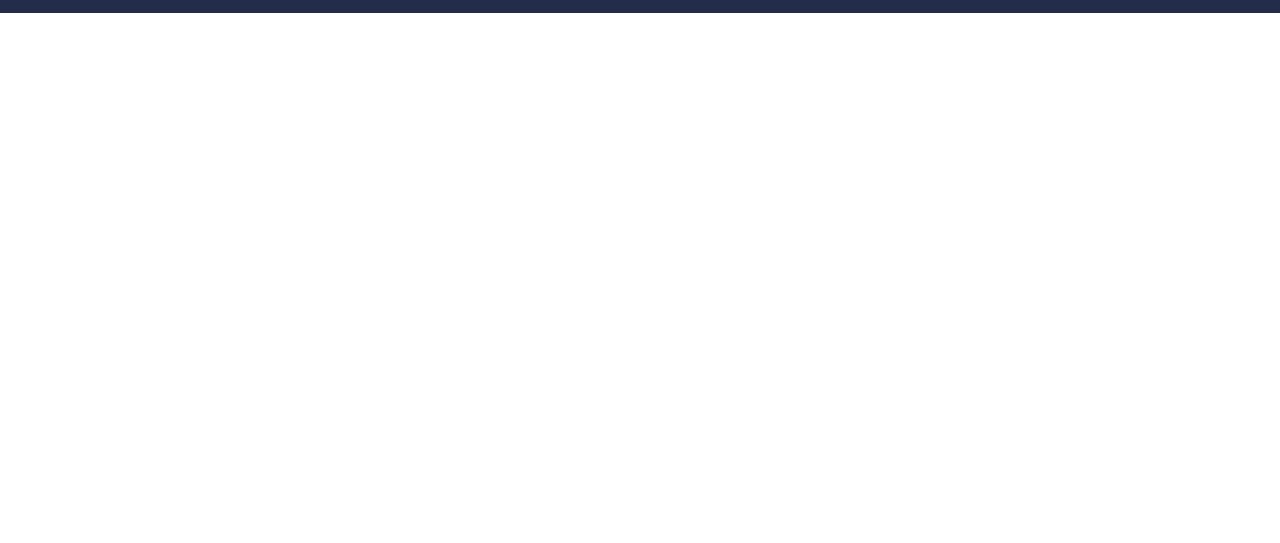
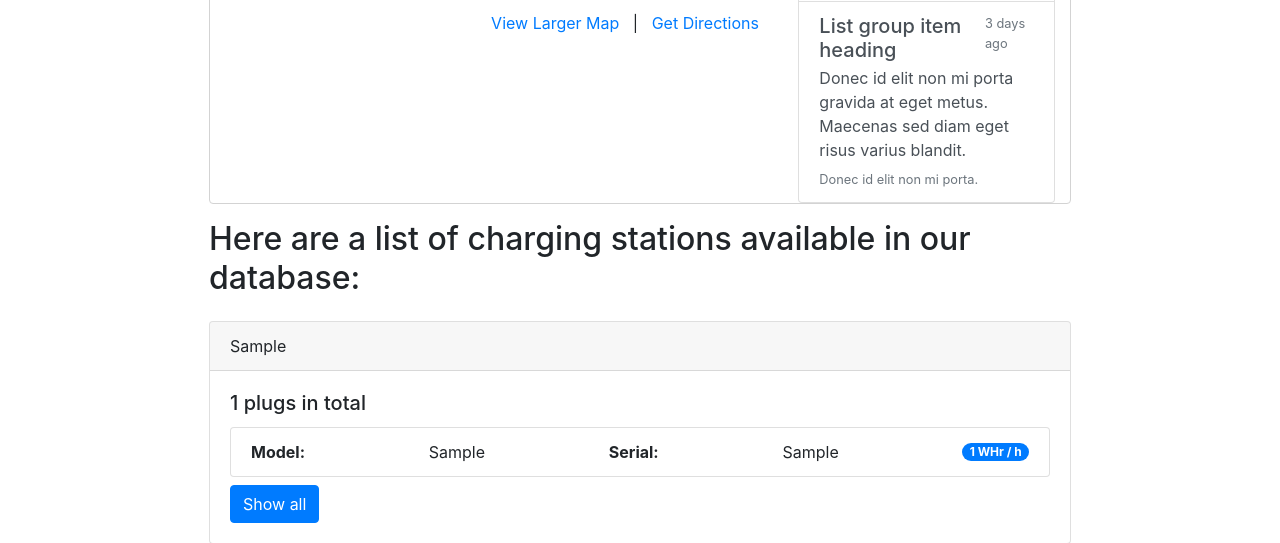
Before and after one commit to Haotian9850/qanat, a PHP site: page / in a window 1280 px wide. Shown: the part 642-1185 px from the top of the page. Before the commit the page ends 655 px from the top, so only its background shows below. Run offline with PHP 8.4, Linux system fonts and the light colour scheme; tables that the repository leaves empty hold one stand-in row (values such as "Sample post"); data that the repository does not hold is empty.

Commit message:
updated homepage.html

```diff
--- a/connect.php
+++ b/connect.php
@@ -13,7 +13,7 @@
             exit();
         }
         if($conn->ping()){
-            printf("Connection to SQL server %s is successful.\n", SERVER);
+            //printf("Connection to SQL server %s is successful.\n", SERVER);  //DEBUG ONLY
         }else{
             error_log("SQL error while pinging host: ".$conn->error);
         }
--- a/style.css
+++ b/style.css
@@ -11,6 +11,13 @@
     margin-top: 1rem !important;
     margin-bottom: 1rem !important;
 }
+
+.map {
+    border: solid 1px #D3D3D3 !important;
+    border-radius: 4px !important;
+    padding-top: 10px !important;
+}
+
 
 .msg {
     width: 100% !important;
--- a/templates/footer.php
+++ b/templates/footer.php
@@ -8,5 +8,6 @@
     <script src="https://code.jquery.com/jquery-3.3.1.slim.min.js" integrity="sha384-q8i/X+965DzO0rT7abK41JStQIAqVgRVzpbzo5smXKp4YfRvH+8abtTE1Pi6jizo" crossorigin="anonymous"></script>
     <script src="https://cdnjs.cloudflare.com/ajax/libs/popper.js/1.14.7/umd/popper.min.js" integrity="sha384-UO2eT0CpHqdSJQ6hJty5KVphtPhzWj9WO1clHTMGa3JDZwrnQq4sF86dIHNDz0W1" crossorigin="anonymous"></script>
     <script src="https://stackpath.bootstrapcdn.com/bootstrap/4.3.1/js/bootstrap.min.js" integrity="sha384-JjSmVgyd0p3pXB1rRibZUAYoIIy6OrQ6VrjIEaFf/nJGzIxFDsf4x0xIM+B07jRM" crossorigin="anonymous"></script>
+    <script src="../resources/scripts/toggle.js"></script>
   </body>
 </html>
--- a/templates/header.php
+++ b/templates/header.php
@@ -15,10 +15,9 @@
   <nav class="navbar navbar-expand-lg navbar-light bg-light">
         <a href="?action=homepage" class="navbar-brand">Qanat: Find Electricity for Your Car</a>
         <?php if(isset($_SESSION["username"])){ ?>
-          <div class="btn btn-light" role="alert">
-                  Logged in as <?php echo $_SESSION["username"] ?> &nbsp;
-              <a href="?action=reviews" class="btn btn-light">Leave a Review</a>
-              <a href="?action=logout">Log out</a>
+                  Logged in as&nbsp;<b><?php echo $_SESSION["username"] ?></b> &nbsp;&nbsp;&nbsp;&nbsp;
+                <a href="?action=reviews" class="btn btn-primary">Leave a Review</a> &nbsp;&nbsp;&nbsp;
+                <a href="?action=logout" class="btn btn-danger">Log out</a>
           </div>
         <?php } ?>
         &nbsp;&nbsp;&nbsp;
@@ -26,8 +25,8 @@
         &nbsp;&nbsp;&nbsp;
         <?php if(!isset($_SESSION["username"])){ ?>
 
-          <a href="?action=register" class="btn btn-light">Register</a>
-          <a href="?action=login" class="btn btn-light">Log in</a>
+          <a href="?action=register" class="btn btn-primary">Register</a>&nbsp;&nbsp;&nbsp;
+          <a href="?action=login" class="btn btn-success">Log in</a>
         <?php } ?>
   </nav>
   <div class="main-content">
--- a/templates/homepage.php
+++ b/templates/homepage.php
@@ -1,20 +1,63 @@
 <?php
   include "header.php";
 ?>
-<script src="https://ajax.googleapis.com/ajax/libs/jquery/3.4.1/jquery.min.js"></script>
-<script src="cheat.js"></script>
 <div class="main-content">
     <div class="main-block">
         <div class="row row-margined">
-            <h1 class="display-4">Qanat: Find Charging for Your Electric Car</h1>
+            <h1 class="display-4"><b>Qanat: Find Charging for Your Electric Car</b></h1>
         </div>
-        <div class="row row-margined">
+
           <?php if(isset($_SESSION["username"])){?>
+            <div class="row row-margined">
             <label id="filter"><input type="checkbox"> <strong>Only show plugs that my car can use</strong></label>
+            </div>
           <?php } ?>
 
+        <div class="row row-margined map">
+          <div class="col-md-8">
+            <div>
+                <iframe width="800" height="400" frameborder="0" src="https://www.bing.com/maps/embed?h=400&w=800&cp=38.0694~-78.494&lvl=11&typ=d&sty=r&src=SHELL&FORM=MBEDV8" scrolling="yes">
+                </iframe>
+                <div style="white-space: nowrap; text-align: center; width: 800px; padding: 6px 0;">
+                    <a id="largeMapLink" target="_blank" href="https://www.bing.com/maps?cp=38.0694~-78.494&amp;sty=r&amp;lvl=11&amp;FORM=MBEDLD">View Larger Map</a> &nbsp; | &nbsp;
+                    <a id="dirMapLink" target="_blank" href="https://www.bing.com/maps/directions?cp=38.0694~-78.494&amp;sty=r&amp;lvl=11&amp;rtp=~pos.38.0694_-78.494____&amp;FORM=MBEDLD">Get Directions</a>
+                </div>
+            </div>
+          </div>
+          <div class="col-md-4">
+          <div class="list-group">
+              <a href="#" class="list-group-item list-group-item-action flex-column align-items-start active">
+                <div class="d-flex w-100 justify-content-between">
+                  <h5 class="mb-1">List group item heading</h5>
+                  <small>3 days ago</small>
+                </div>
+                <p class="mb-1">Donec id elit non mi porta gravida at eget metus. Maecenas sed diam eget risus varius blandit.</p>
+                <small>Donec id elit non mi porta.</small>
+              </a>
+              <a href="#" class="list-group-item list-group-item-action flex-column align-items-start">
+                <div class="d-flex w-100 justify-content-between">
+                  <h5 class="mb-1">List group item heading</h5>
+                  <small class="text-muted">3 days ago</small>
+                </div>
+                <p class="mb-1">Donec id elit non mi porta gravida at eget metus. Maecenas sed diam eget risus varius blandit.</p>
+                <small class="text-muted">Donec id elit non mi porta.</small>
+              </a>
+              <a href="#" class="list-group-item list-group-item-action flex-column align-items-start">
+                <div class="d-flex w-100 justify-content-between">
+                  <h5 class="mb-1">List group item heading</h5>
+                  <small class="text-muted">3 days ago</small>
+                </div>
+                <p class="mb-1">Donec id elit non mi porta gravida at eget metus. Maecenas sed diam eget risus varius blandit.</p>
+                <small class="text-muted">Donec id elit non mi porta.</small>
+              </a>
+            </div>
+          </div>
+        </div>
+
+        <div class="row row-margined">
           <h2 class="display-5">Here are a list of charging stations available in our database: </h2>
         </div>
+
         <div class="row row-margined">
           <?php foreach($stations as $station){ ?>
             <div class="card station-card">
```
Also changed, not shown: resources/scripts/toggle.js (renamed from cheat.js).
